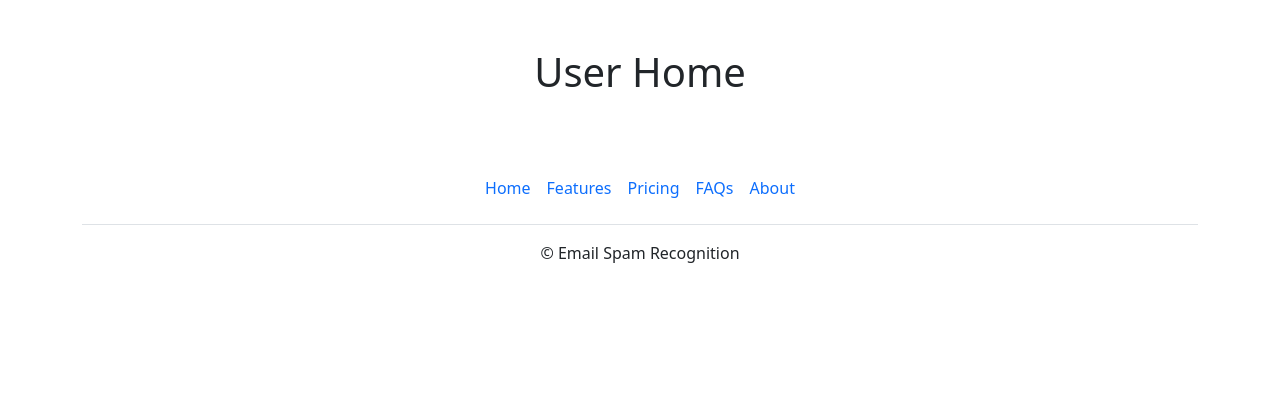
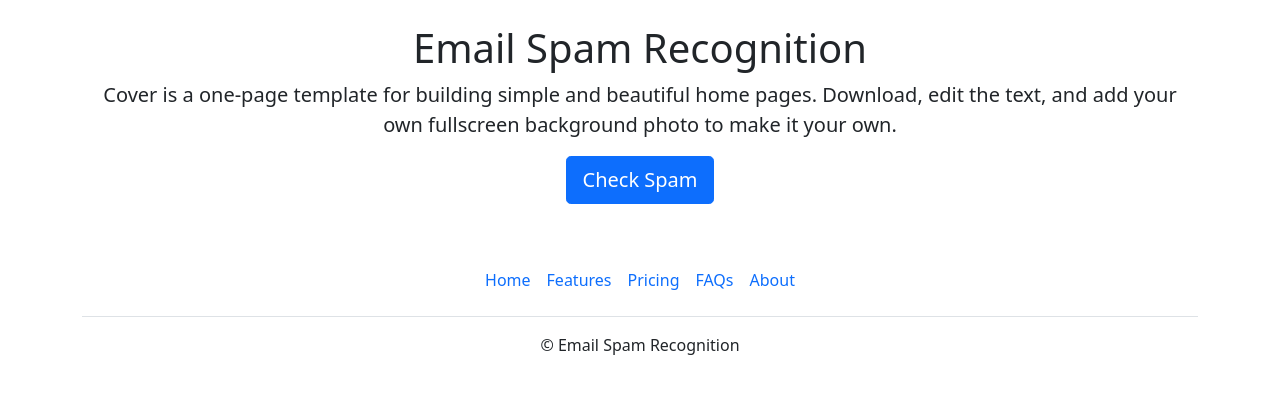
Before and after one commit to shyamjames/email_spam, a Django app: page /user_home in a window 1280 px wide. Shown: the part 73-467 px from the top of the page. Run offline with Django 3.2, Linux system fonts and the light colour scheme.

Commit message:
onnum parayan illa

```diff
--- a/email_spam/templates/footer.html
+++ b/email_spam/templates/footer.html
@@ -1,5 +1,6 @@
+
 <script src="https://cdn.jsdelivr.net/npm/bootstrap@5.1.3/dist/js/bootstrap.bundle.min.js" integrity="sha384-ka7Sk0Gln4gmtz2MlQnikT1wXgYsOg+OMhuP+IlRH9sENBO0LRn5q+8nbTov4+1p" crossorigin="anonymous"></script>
-<div class="container">
+<div class="container ">
     <footer class="py-3 my-4">
       <ul class="nav justify-content-center border-bottom pb-3 mb-3">
         <li class="nav-item"><a href="#" class="nav-link px-2 text-body-secondary">Home</a></li>
--- a/email_spam/templates/public_pages/user_home.html
+++ b/email_spam/templates/public_pages/user_home.html
@@ -3,8 +3,14 @@
     <title>User Home</title>
 </head>
 
-    <br>
-    <h1 class="text-center">User Home</h1>
-    <br>
+<div class="container d-flex flex-column align-items-center">
+    <main class="px-3 text-center">
+        <h1>Email Spam Recognition</h1>
+        <p class="lead">Cover is a one-page template for building simple and beautiful home pages. Download, edit the text, and add your own fullscreen background photo to make it your own.</p>
+        <p class="lead">
+          <a href="submit_message" class="btn btn-lg btn-primary">Check Spam</a>
+        </p>
+      </main>
+</div>
 
 {%include 'footer.html'%}
```
